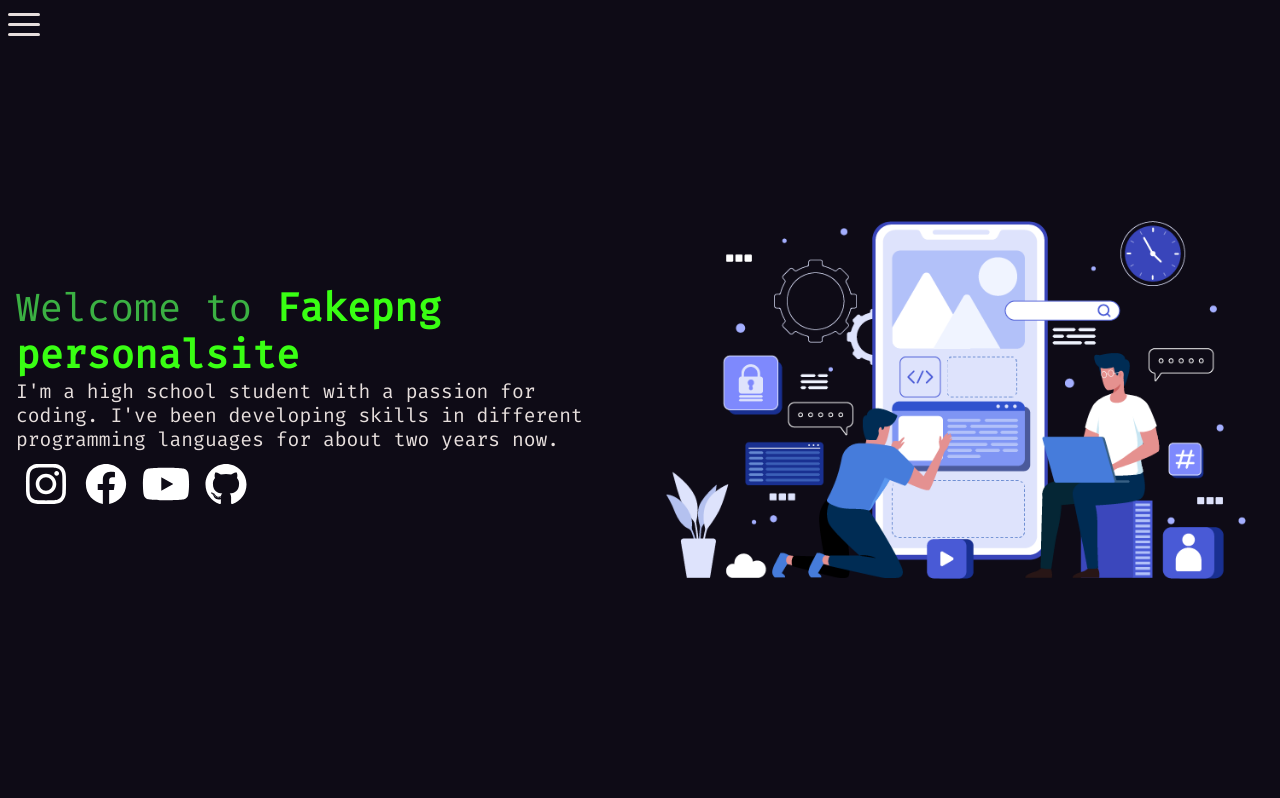
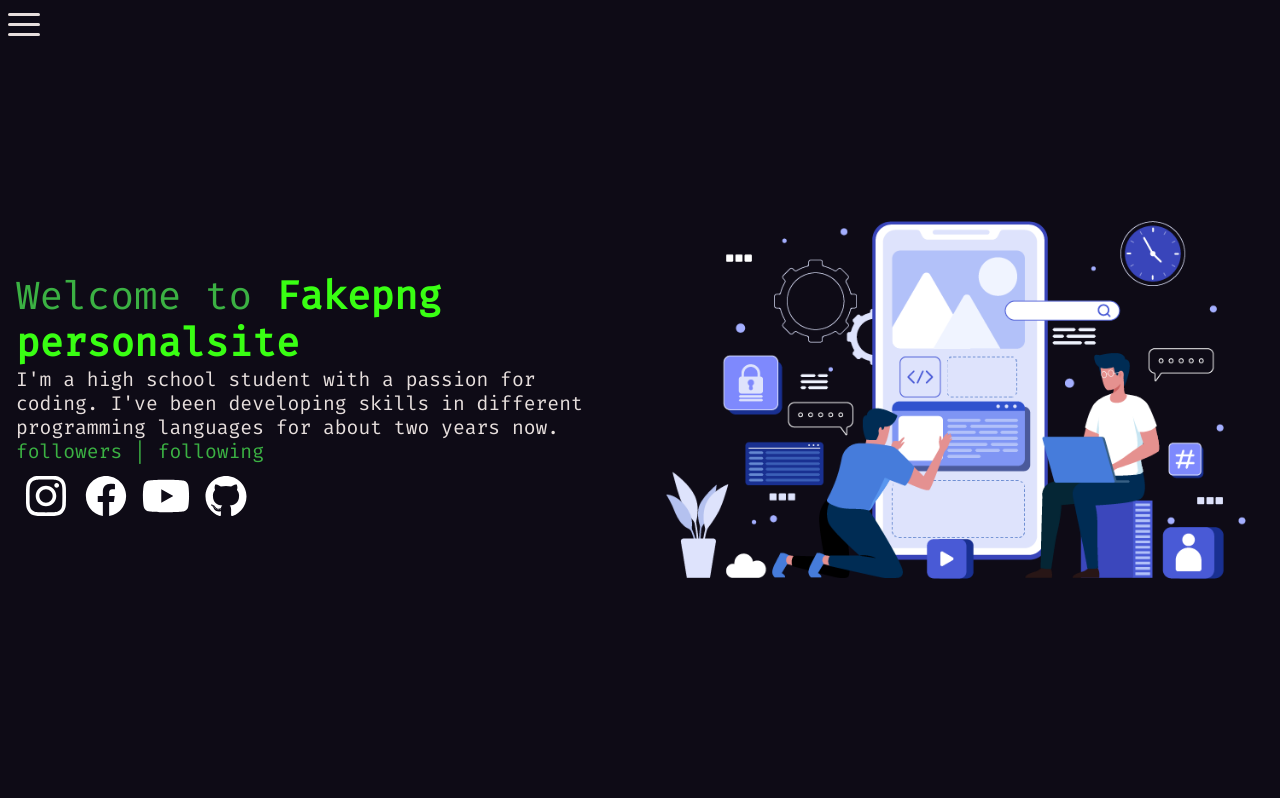
Before and after one commit to Fakepng/personalsite, a React (Create React App) app: page / in a window 1280 px wide. Shown: the top 798 px of the page. Built offline with nearby package versions, Linux system fonts and the light colour scheme; no server answers; the HTML template or start-up script is replaced by a standard one.

Commit message:
Add: followers and following count

```diff
--- a/src/pages/Hero/index.jsx
+++ b/src/pages/Hero/index.jsx
@@ -1,6 +1,21 @@
+import { useState, useEffect } from "react";
+import axios from "axios";
 import "./Hero.css";
 
 const Hero = () => {
+	const [user, setUser] = useState({});
+
+	useEffect(() => {
+		axios
+			.get("https://api.github.com/users/Fakepng")
+			.then((res) => {
+				setUser(res.data);
+			})
+			.catch((err) => {
+				console.error(err);
+			});
+	}, []);
+
 	return (
 		<div id='hero' className='hero'>
 			<div className='hero-container'>
@@ -12,6 +27,9 @@ const Hero = () => {
 					developing skills in different programming languages for about two
 					years now.
 				</h2>
+				<p>
+					{user.followers} followers | {user.following} following
+				</p>
 				<p>
 					<img
 						src='/images/svg/IG.svg'
```
